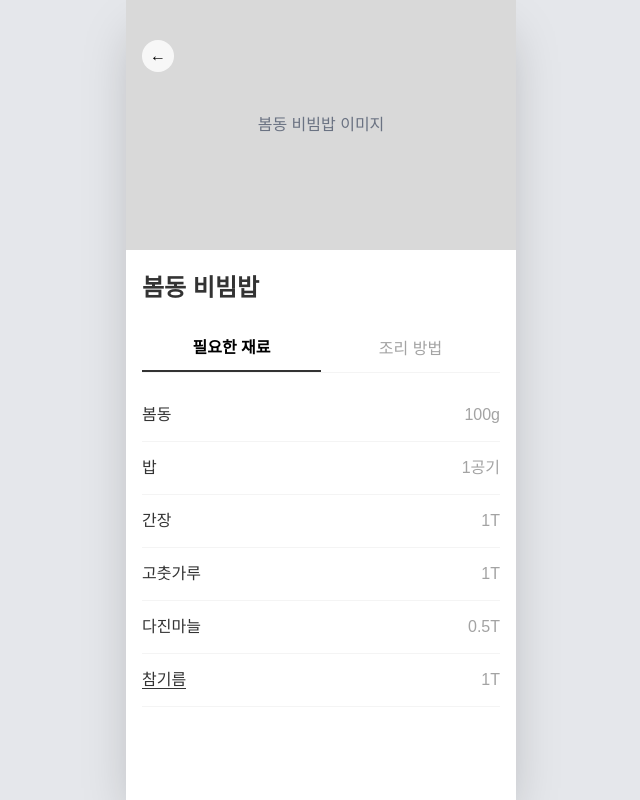
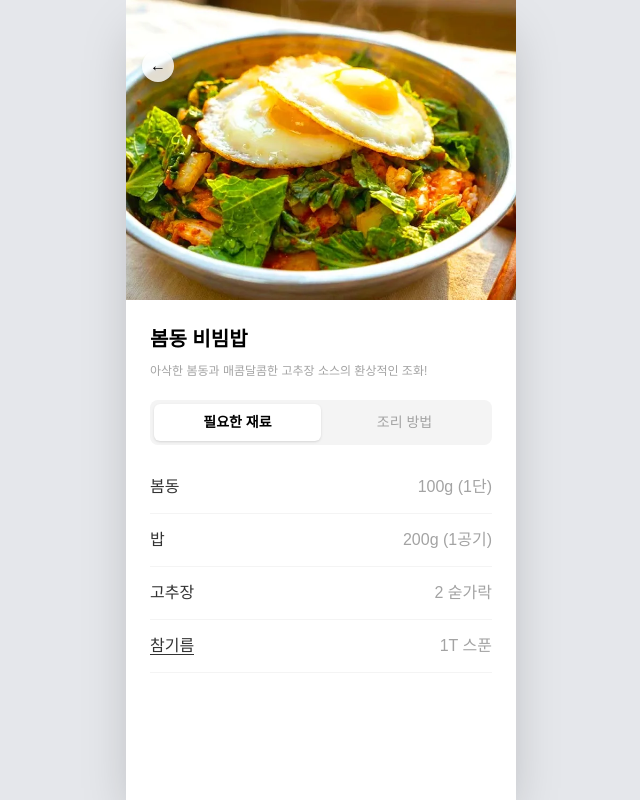
Before and after one commit to tjdud9329/Ideaton, a React (Vite) app: page /recipe/1 in a window 1280 px wide. Shown: the whole page, without its empty margins (319-959 px from the left). Built offline with nearby package versions, Linux system fonts and the light colour scheme; a web font is replaced by a local one.

Commit message:
[Add] 이미지 추가

```diff
--- a/src/pages/Qhaehdqlqlaqkq.jsx
+++ b/src/pages/Qhaehdqlqlaqkq.jsx
@@ -1,34 +1,47 @@
 import React from 'react';
 import { useNavigate } from 'react-router-dom';
 import RecipeItem from '../components/RecipeItem';
+// assets에서 실제 이미지를 불러옵니다.
+import bomdongImg from '../assets/봄동비빔밥.png';
 
 const Qhaehdqlqlaqkq = () => {
   const navigate = useNavigate();
 
   return (
-    <div className="flex flex-col min-h-screen bg-white pb-20">
-      <div className="relative w-full h-[250px] bg-[#D9D9D9] flex items-center justify-center">
-        <span className="text-gray-500">봄동 비빔밥 이미지</span>
-        <button onClick={() => navigate(-1)} className="absolute top-[40px] left-[16px] w-8 h-8 bg-white/80 rounded-full flex items-center justify-center">←</button>
+    <div className="flex flex-col min-h-screen bg-white pb-20 overflow-y-auto">
+      {/* 상단 이미지 영역: 실제 assets 이미지를 적용 */}
+      <div className="relative w-full h-[300px]">
+        <img
+          src={bomdongImg}
+          alt="봄동 비빔밥"
+          className="w-full h-full object-cover"
+        />
+        <button
+          onClick={() => navigate(-1)}
+          className="absolute top-[50px] left-[16px] w-8 h-8 bg-white/80 rounded-full flex items-center justify-center shadow-md"
+        >
+          ←
+        </button>
       </div>
 
-      <div className="px-[16px] pt-[20px]">
-        <h1 className="text-[24px] font-bold text-[#333333] mb-[20px]">봄동 비빔밥</h1>
+      <div className="px-[24px] pt-[24px]">
+        <h1 className="text-[20px] font-bold text-black mb-[8px]">봄동 비빔밥</h1>
+        <p className="text-[12px] text-[#A3A3A3] mb-[20px]">아삭한 봄동과 매콤달콤한 고추장 소스의 환상적인 조화!</p>
 
-        <div className="flex border-b border-[#F4F4F4] mb-[16px]">
-          <button className="flex-1 py-[10px] font-bold border-b-2 border-[#333333]">필요한 재료</button>
-          <button className="flex-1 py-[10px] text-[#A3A3A3]">조리 방법</button>
+        {/* 탭 메뉴 */}
+        <div className="flex bg-[#F4F4F4] rounded-lg p-1 mb-[16px]">
+          <button className="flex-1 py-2 bg-white rounded-md shadow-sm font-bold text-[14px]">필요한 재료</button>
+          <button className="flex-1 py-2 text-[#A3A3A3] text-[14px]">조리 방법</button>
         </div>
 
+        {/* 재료 리스트: 데모용 하드코딩 */}
         <div className="flex flex-col">
-          <RecipeItem name="봄동" amount="100g" isSubstitutable={false} />
-          <RecipeItem name="밥" amount="1공기" isSubstitutable={false} />
-          <RecipeItem name="간장" amount="1T" isSubstitutable={false} />
-          <RecipeItem name="고춧가루" amount="1T" isSubstitutable={false} />
-          <RecipeItem name="다진마늘" amount="0.5T" isSubstitutable={false} />
+          <RecipeItem name="봄동" amount="100g (1단)" isSubstitutable={false} />
+          <RecipeItem name="밥" amount="200g (1공기)" isSubstitutable={false} />
+          <RecipeItem name="고추장" amount="2 숟가락" isSubstitutable={false} />
           <RecipeItem
             name="참기름"
-            amount="1T"
+            amount="1T 스푼"
             isSubstitutable={true}
             alternatives={[{ name: '들기름', price: '12,000' }, { name: '참깨', price: '5,000' }]}
           />
--- a/src/pages/Soddlehlswkdrnr.jsx
+++ b/src/pages/Soddlehlswkdrnr.jsx
@@ -1,36 +1,48 @@
 import React from 'react';
 import { useNavigate } from 'react-router-dom';
 import RecipeItem from '../components/RecipeItem';
+// assets에서 실제 이미지를 불러옵니다.
+import naengiImg from '../assets/냉이된장국.png';
 
 const Soddlehlswkdrnr = () => {
   const navigate = useNavigate();
 
   return (
-    <div className="flex flex-col min-h-screen bg-white pb-20">
-      <div className="relative w-full h-[250px] bg-[#D9D9D9] flex items-center justify-center">
-        <span className="text-gray-500">냉이 된장국 이미지</span>
-        <button onClick={() => navigate(-1)} className="absolute top-[40px] left-[16px] w-8 h-8 bg-white/80 rounded-full flex items-center justify-center">←</button>
+    <div className="flex flex-col min-h-screen bg-white pb-20 overflow-y-auto">
+      {/* 상단 이미지 영역: 실제 assets 이미지를 적용 */}
+      <div className="relative w-full h-[300px]">
+        <img
+          src={naengiImg}
+          alt="냉이 된장국"
+          className="w-full h-full object-cover"
+        />
+        <button
+          onClick={() => navigate(-1)}
+          className="absolute top-[50px] left-[16px] w-8 h-8 bg-white/80 rounded-full flex items-center justify-center shadow-md"
+        >
+          ←
+        </button>
       </div>
 
-      <div className="px-[16px] pt-[20px]">
-        <h1 className="text-[24px] font-bold text-[#333333] mb-[20px]">냉이 된장국</h1>
+      <div className="px-[24px] pt-[24px]">
+        <h1 className="text-[20px] font-bold text-black mb-[8px]">냉이 된장국</h1>
+        <p className="text-[12px] text-[#A3A3A3] mb-[20px]">봄 내음 가득한 냉이와 구수한 된장의 깊은 맛!</p>
 
-        <div className="flex border-b border-[#F4F4F4] mb-[16px]">
-          <button className="flex-1 py-[10px] font-bold border-b-2 border-[#333333]">필요한 재료</button>
-          <button className="flex-1 py-[10px] text-[#A3A3A3]">조리 방법</button>
+        <div className="flex bg-[#F4F4F4] rounded-lg p-1 mb-[16px]">
+          <button className="flex-1 py-2 bg-white rounded-md shadow-sm font-bold text-[14px]">필요한 재료</button>
+          <button className="flex-1 py-2 text-[#A3A3A3] text-[14px]">조리 방법</button>
         </div>
 
         <div className="flex flex-col">
           <RecipeItem name="냉이" amount="1봉지" isSubstitutable={false} />
           <RecipeItem name="두부" amount="1/2모" isSubstitutable={false} />
-          <RecipeItem name="된장" amount="2T" isSubstitutable={false} />
+          <RecipeItem name="된장" amount="2T 스푼" isSubstitutable={false} />
           <RecipeItem
             name="멸치육수"
             amount="500ml"
             isSubstitutable={true}
-            alternatives={[{ name: '다시마육수', price: '2,000' }]}
+            alternatives={[{ name: '다시마육수', price: '2,000' }, { name: '치킨스톡', price: '4,500' }]}
           />
-          <RecipeItem name="대파" amount="1/4대" isSubstitutable={false} />
         </div>
       </div>
     </div>
```
